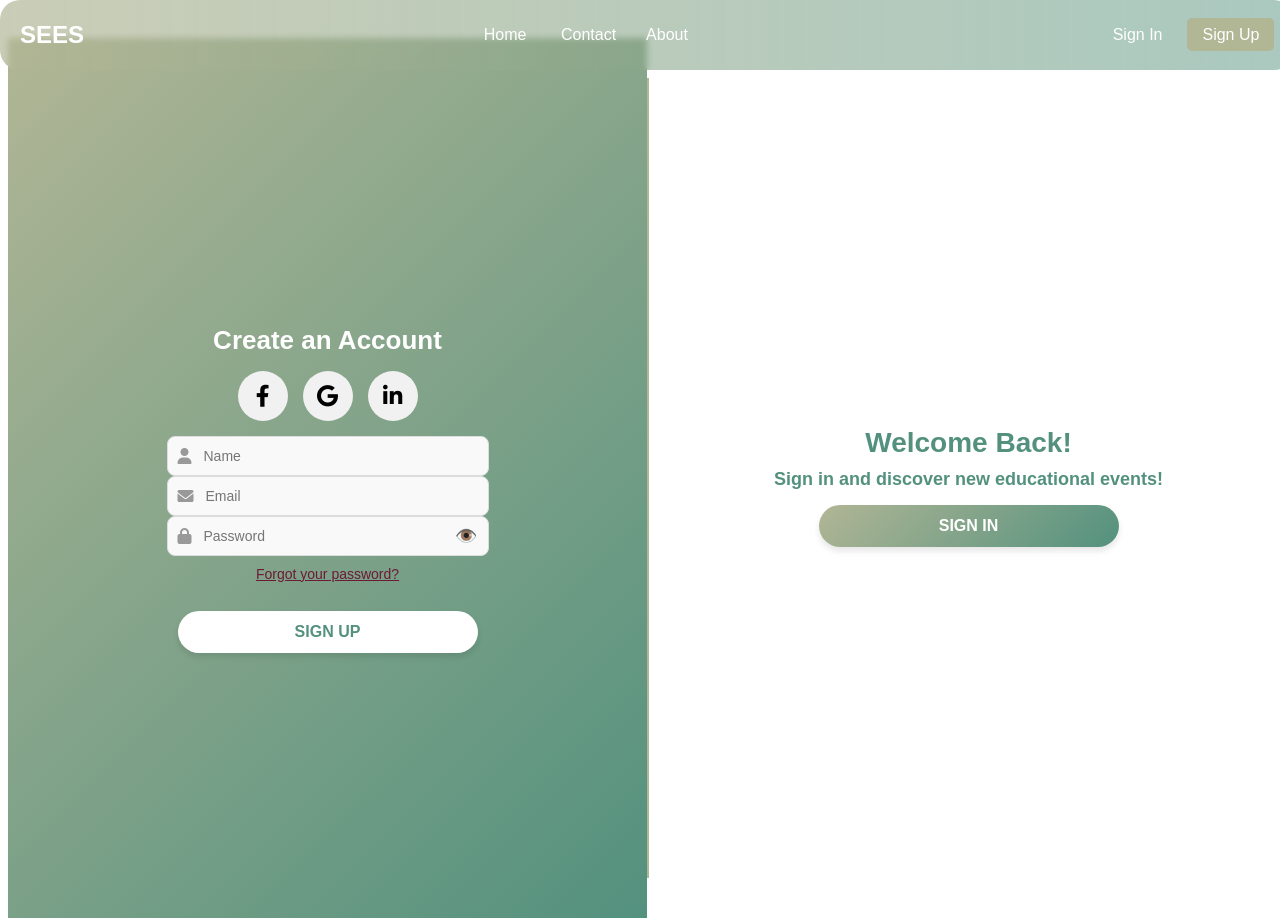
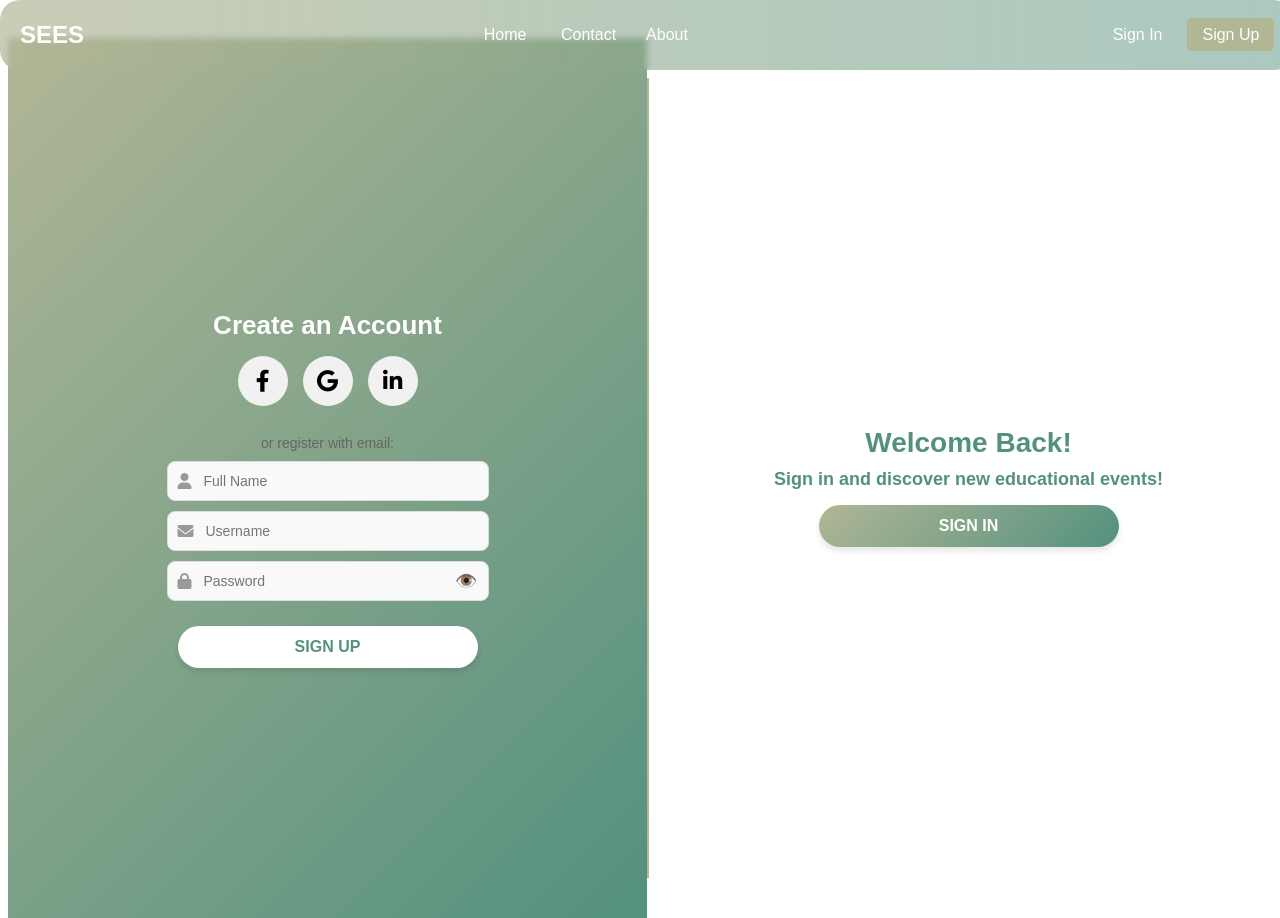
Before and after one commit to aymanmhd/SOEN343_Project_W25, a React (Create React App) app in the folder frontend/: page /signup in a window 1280 px wide. Built offline with nearby package versions, Linux system fonts and the light colour scheme.

Commit message:
Implemented the SignUp. Login and Signup both fully working

```diff
--- a/frontend/src/App.js
+++ b/frontend/src/App.js
@@ -22,6 +22,7 @@ import ContactPage from "./pages/ContactPage";
 import CreateEventPage from "./pages/CreateEventPage";
 import ManageEventsPage from "./pages/ManageEventsPage";
 import FeedbackPage from "./pages/FeedbackPage";
+import AccountPage from "./pages/AccountPage";
 
 function App() {
   return (
@@ -70,6 +71,7 @@ function AppContent() {
           <Route path="/create-event" element={<CreateEventPage />} />
           <Route path="/manage-events" element={<ManageEventsPage />} />
           <Route path="/feedback" element={<FeedbackPage />} />
+          <Route path="/account" element={<FeedbackPage />} />
 
         </Routes>
       </main>
--- /dev/null
+++ b/frontend/src/pages/AccountPage.jsx
@@ -0,0 +1,10 @@
+import React from "react";
+import "../styles/AboutPage.css";
+
+const AccountPage = () => {
+  return (
+    <>Account Page</>
+  );
+};
+
+export default AccountPage;
--- a/frontend/src/pages/SignUpPage.jsx
+++ b/frontend/src/pages/SignUpPage.jsx
@@ -1,37 +1,114 @@
 import React, { useState } from "react";
 import { useNavigate } from "react-router-dom";
+import { api_private_post } from "../utils/api.js";
 import "../styles/SignUpPage.css";
-import SignUpFormBuilder from "../patterns/SignUpFormBuilder"; // Import Builder
 
 const SignUpPage = () => {
+  const [username, setUsername] = useState("");
+  const [password, setPassword] = useState("");
+  const [fullName, setFullName] = useState("");
+  const [isAdmin, setIsAdmin] = useState("Regular");
   const [showPassword, setShowPassword] = useState(false);
-  const [name, setName] = useState("");
-  const [email, setEmail] = useState("");
-
+  const [error, setError] = useState("");
   const navigate = useNavigate();
 
-  // Use the Builder Pattern to construct the form
-  const formBuilder = new SignUpFormBuilder();
-  const formElements = formBuilder
-    .addSocialIcons()
-    .addInput("text", "Name", "fa-user", name, setName)
-    .addInput("email", "Email", "fa-envelope", email, setEmail)
-    .addPasswordInput(showPassword, () => setShowPassword(!showPassword))
-    .build();
+  const handleSubmit = (e) => {
+    e.preventDefault();
+    setError("");
+
+    api_private_post(
+      "/register", // Update this endpoint to match your API
+      { username, password, type:"Regular", fullName },
+      (response) => {
+        if (response && response.error) {
+          setError(response.error);
+        } else {
+          navigate("/login"); // Redirect to login after successful registration
+        }
+      },
+      (err) => {
+        console.error("Signup failed:", err);
+        setError("Registration failed. Please try again.");
+      }
+    );
+  };
 
   return (
     <div className="signup-container">
-      {/* Left Section (Sign Up) */}
       <div className="signup-left-section">
         <h2 className="signup-title">Create an Account</h2>
-        {formElements}
-        <p className="forgot-password">Forgot your password?</p>
-        <button className="btn-create-account">SIGN UP</button>
+
+        <div className="signup-social-icons">
+          {/* Keep your social icons here if needed */}
+          <a href="https://www.facebook.com" target="_blank" rel="noreferrer" className="icon-circle">
+            <i className="fab fa-facebook-f"></i>
+          </a>
+          <a href="https://www.google.com" target="_blank" rel="noreferrer" className="icon-circle">
+            <i className="fab fa-google"></i>
+          </a>
+          <a href="https://www.linkedin.com" target="_blank" rel="noreferrer" className="icon-circle">
+            <i className="fab fa-linkedin-in"></i>
+          </a>
+        </div>
+
+        <p className="signup-or-text">or register with email:</p>
+
+        <form onSubmit={handleSubmit} className="signup-input-container">
+          {/* Full Name Input */}
+          <div className="signup-input-wrapper">
+            <i className="fas fa-user input-icon"></i>
+            <input
+              type="text"
+              placeholder="Full Name"
+              className="signup-input"
+              value={fullName}
+              onChange={(e) => setFullName(e.target.value)}
+              required
+            />
+          </div>
+
+          {/* Username Input */}
+          <div className="signup-input-wrapper">
+            <i className="fas fa-envelope input-icon"></i>
+            <input
+              type="text"
+              placeholder="Username"
+              className="signup-input"
+              value={username}
+              onChange={(e) => setUsername(e.target.value)}
+              required
+            />
+          </div>
+
+          {/* Password Input */}
+          <div className="signup-input-wrapper">
+            <i className="fas fa-lock input-icon"></i>
+            <input
+              type={showPassword ? "text" : "password"}
+              placeholder="Password"
+              className="signup-input"
+              value={password}
+              onChange={(e) => setPassword(e.target.value)}
+              required
+            />
+            <span
+              className="signup-eye-icon"
+              onClick={() => setShowPassword(!showPassword)}
+            >
+              {showPassword ? "🙈" : "👁️"}
+            </span>
+          </div>
+
+          <button type="submit" className="btn-create-account">
+            SIGN UP
+          </button>
+
+          {error && <p style={{ color: "red", marginTop: "1rem" }}>{error}</p>}
+        </form>
       </div>
 
       <div className="signup-divider"></div>
 
-      {/* Right Section (Sign In) */}
       <div className="signup-right-section">
         <h1 className="welcome-back-title">Welcome Back!</h1>
         <h2 className="welcome-back-text">
```
